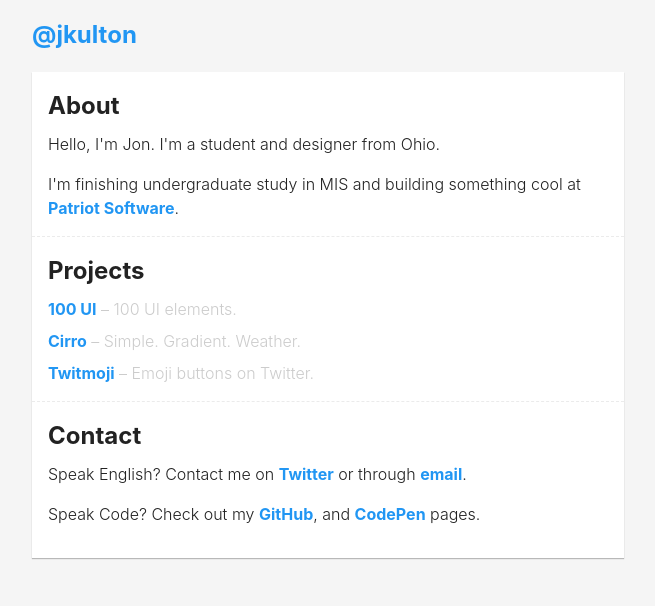
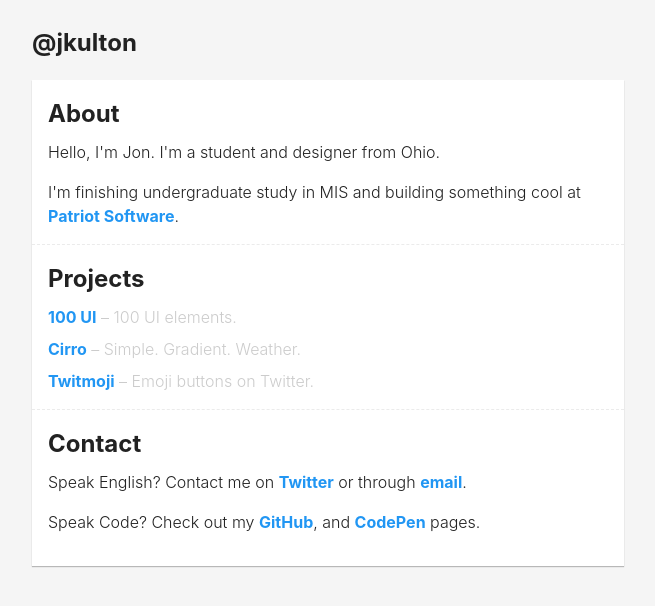
Before and after one commit to jkulton/jkulton.github.io, a Jekyll site: the page built from index.html, in a window 1280 px wide. Shown: the top 606 px of the page, without its empty margins (312-967 px from the left). Built offline with Jekyll 4.4.1, drawn with Linux system fonts in a browser that asks for light colours; nearby versions of some CDN libraries.

Commit message:
Revert "header tweaks"
This reverts commit dcb1fcc133ac8a11d40053103ed5d67ff3039868.

```diff
--- a/_sass/_base.scss
+++ b/_sass/_base.scss
@@ -63,16 +63,18 @@ img {
 header {
     max-width: 37rem;
     padding-bottom: 1rem;
-    margin-top: .5rem;
+    margin-top: 1rem;
 }
 
 header a {
     font-size: 1.5rem;
+    color:$text-color;
     text-decoration: none;
 
     &:hover {
+        color:$text-color;
         text-decoration: none;
-        border-bottom: 3px solid #2196F3;
+        border-bottom: 3px solid $text-color;
     }
 }
 
```
